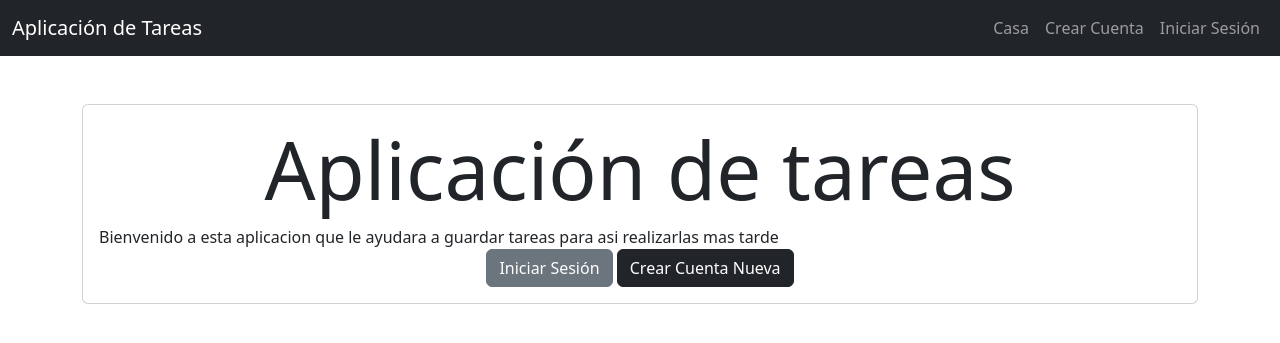
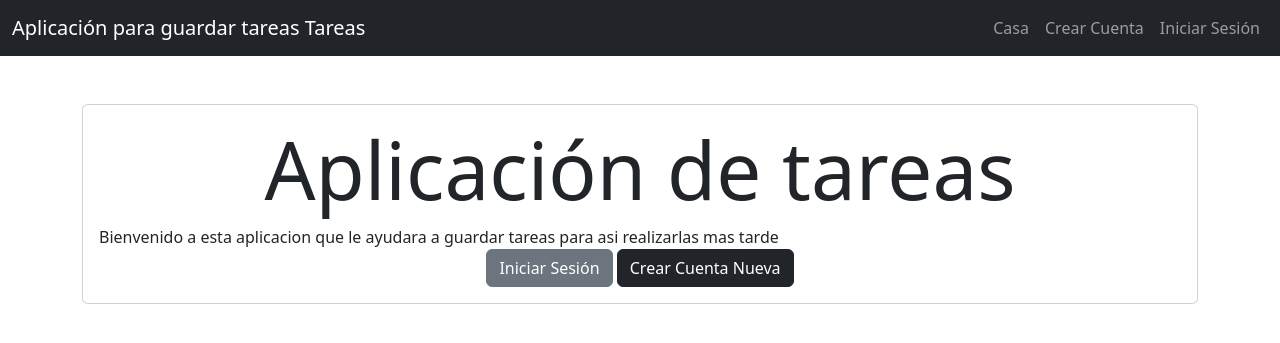
Before and after one commit to ArielVelez553/Proyecto2-django, a Django app: page / in a window 1280 px wide. Shown: the top 343 px of the page. Run offline with Django 5.2, Linux system fonts and the light colour scheme.

```diff
--- a/tasks/templates/base.html
+++ b/tasks/templates/base.html
@@ -11,7 +11,7 @@
 
     <nav class="navbar navbar-expand-lg bg-dark navbar-dark">
         <div class="container-fluid">
-          <a class="navbar-brand" href="/">Aplicación de Tareas</a>
+          <a class="navbar-brand" href="/">Aplicación para guardar tareas Tareas</a>
           <button class="navbar-toggler" type="button" data-bs-toggle="collapse" data-bs-target="#navbarNav" aria-controls="navbarNav" aria-expanded="false" aria-label="Toggle navigation">
             <span class="navbar-toggler-icon"></span>
           </button>
```
